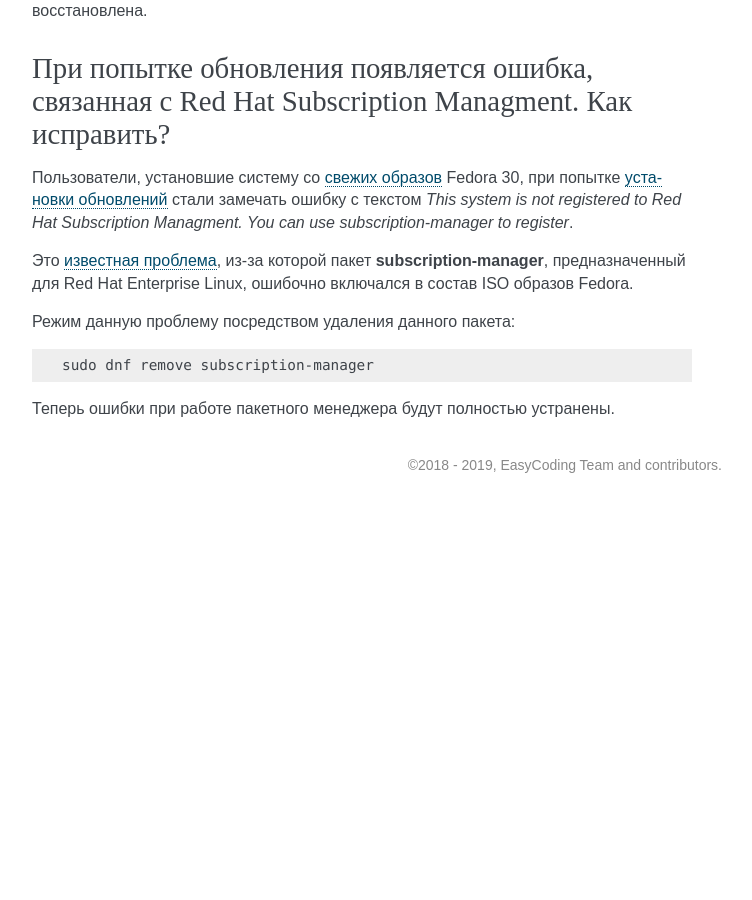
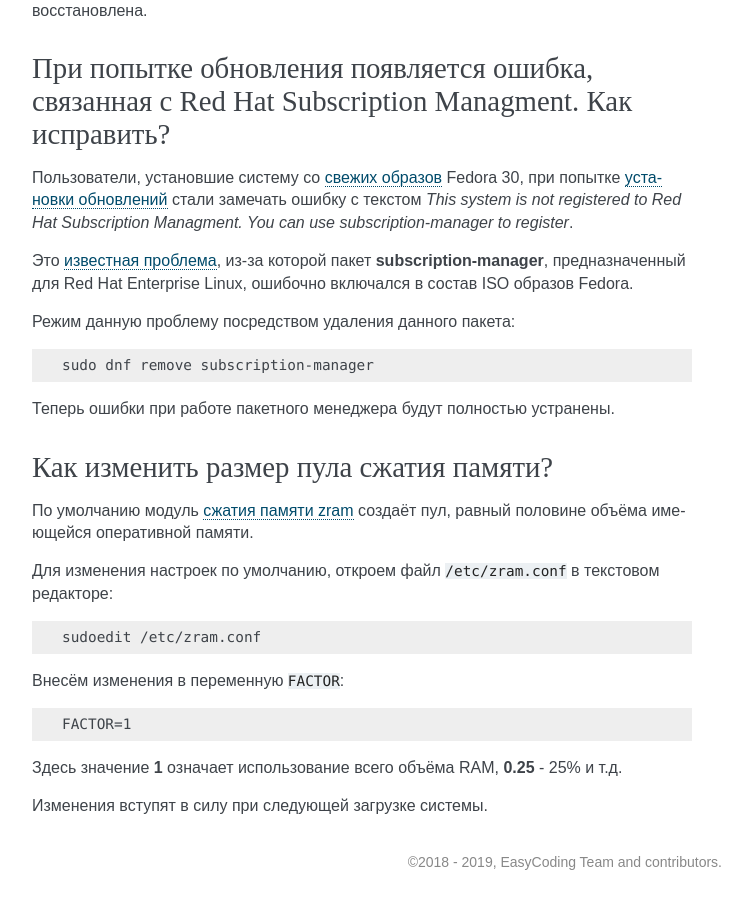
Before and after one commit to RussianFedora/FAQ, a Sphinx documentation site: the page built from source/tips-and-tricks.rst, in a window 1280 px wide and 900 px high, scrolled down 5425 px. Shown: the whole window, without its empty margins (388-1140 px from the left). Built offline with Sphinx 7.4.7, drawn with Linux system fonts in a browser that asks for light colours; before the commit the page ends 5928 px from its top, so only the background shows below that; some of the changed text lies outside the part shown.

Commit message:
Edited question zram-pool-size and moved it to tips-and-tricks.

```diff
--- a/source/tips-and-tricks.rst
+++ b/source/tips-and-tricks.rst
@@ -318,3 +318,27 @@
     sudo dnf remove subscription-manager
 
 Теперь ошибки при работе пакетного менеджера будут полностью устранены.
+
+.. index:: zram, memory compression, ram, memory
+.. _zram-pool-size:
+
+Как изменить размер пула сжатия памяти?
+==========================================
+
+По умолчанию модуль :ref:`сжатия памяти zram <memory-compression>` создаёт пул, равный половине объёма имеющейся оперативной памяти.
+
+Для изменения настроек по умолчанию, откроем файл ``/etc/zram.conf`` в текстовом редакторе:
+
+.. code-block:: text
+
+    sudoedit /etc/zram.conf
+
+Внесём изменения в переменную ``FACTOR``:
+
+.. code-block:: text
+
+    FACTOR=1
+
+Здесь значение **1** означает использование всего объёма RAM, **0.25** - 25% и т.д.
+
+Изменения вступят в силу при следующей загрузке системы.
```
Also changed, not shown: source/administration.rst (+0 -9 lines).
